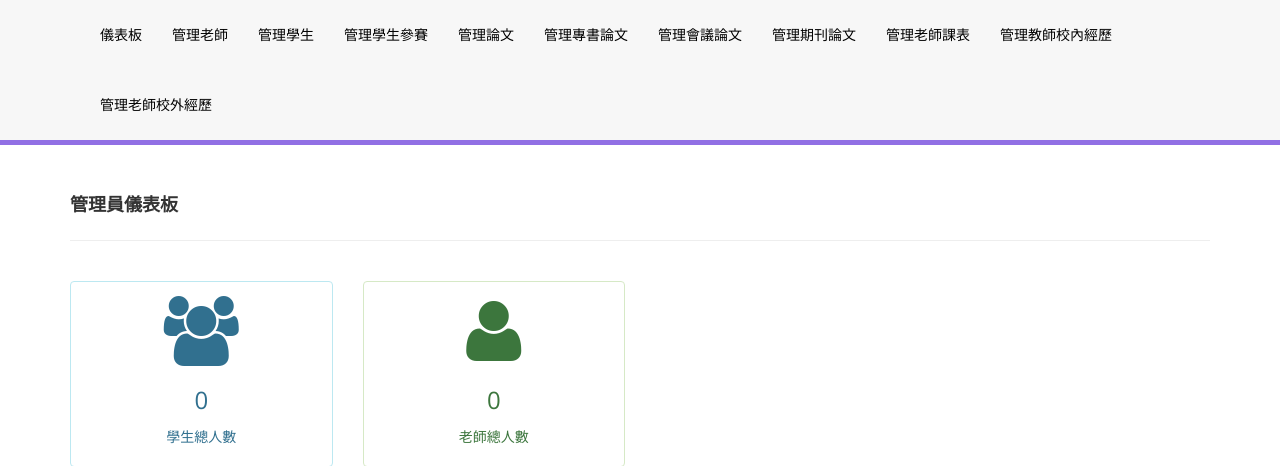
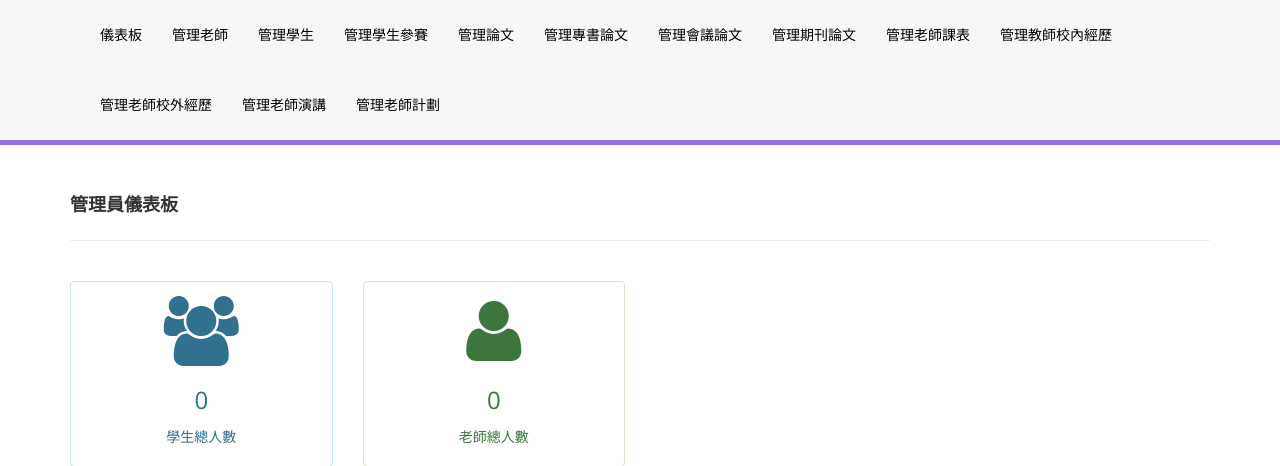
Before and after one commit to woizhicheng0309/DataStructure_Final_Project, a PHP site: page /admin/dashboard.php in a window 1280 px wide. Shown: the part 180-646 px from the top of the page. Run offline with PHP 8.4, Linux system fonts and the light colour scheme; the visitor is signed in with stand-in values (Sample User, id 1); data that the repository does not hold is empty.

Commit message:
Update header.php

```diff
--- a/library/includes/header.php
+++ b/library/includes/header.php
@@ -37,6 +37,8 @@
                         echo '<li><a href="manage-timetable.php">管理老師課表</a></li>';
                         echo '<li><a href="manage-internal-experiences.php">管理教師校內經歷</a></li>';
                         echo '<li><a href="manage-external-experiences.php">管理老師校外經歷</a></li>';
+                        echo '<li><a href="manage-teacher-lectures.php">管理老師演講</a></li>';
+                        echo '<li><a href="manage-teacher-plans.php">管理老師計劃</a></li>';
                         echo '</ul>';
                     }
                     ?>
```
